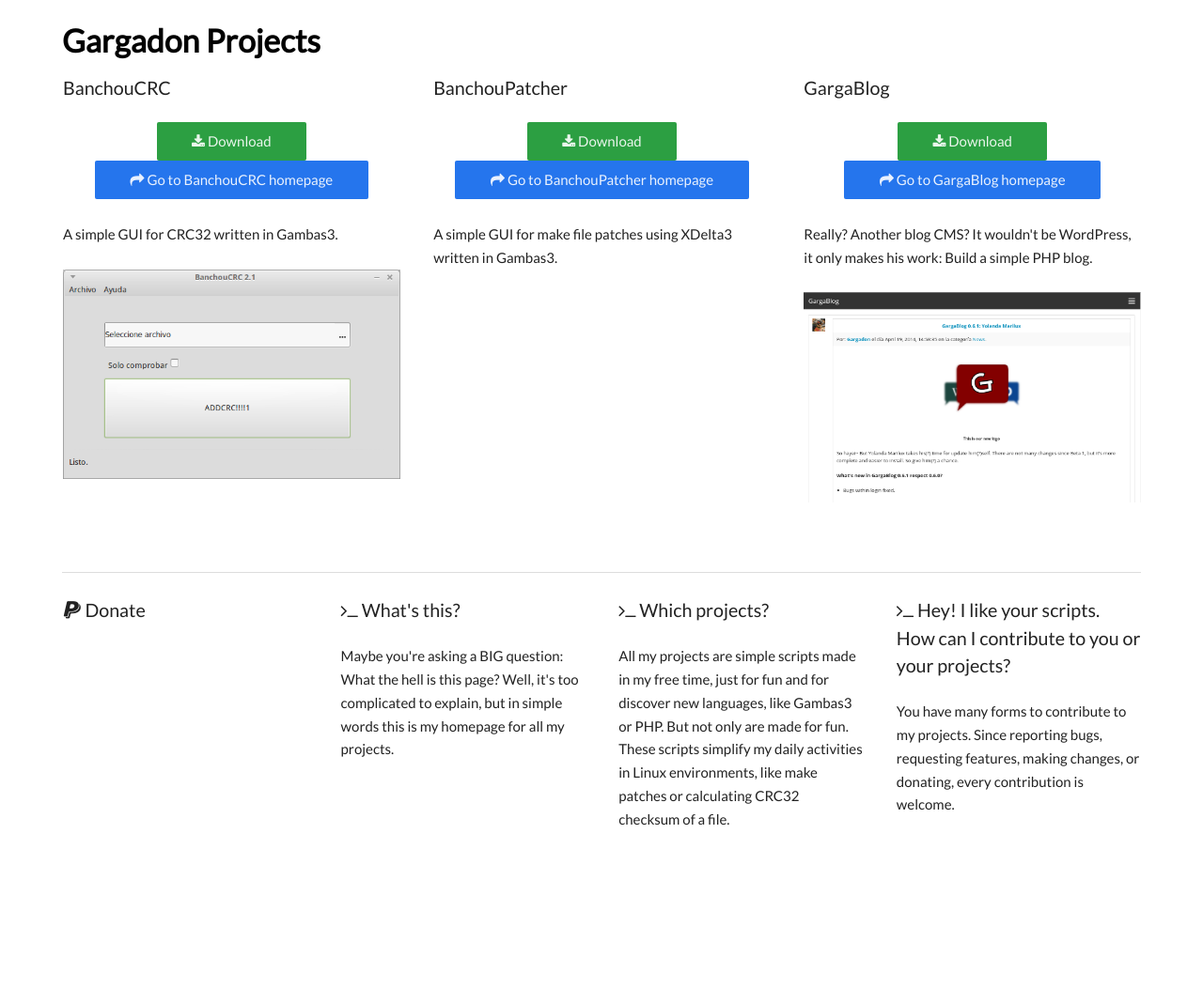
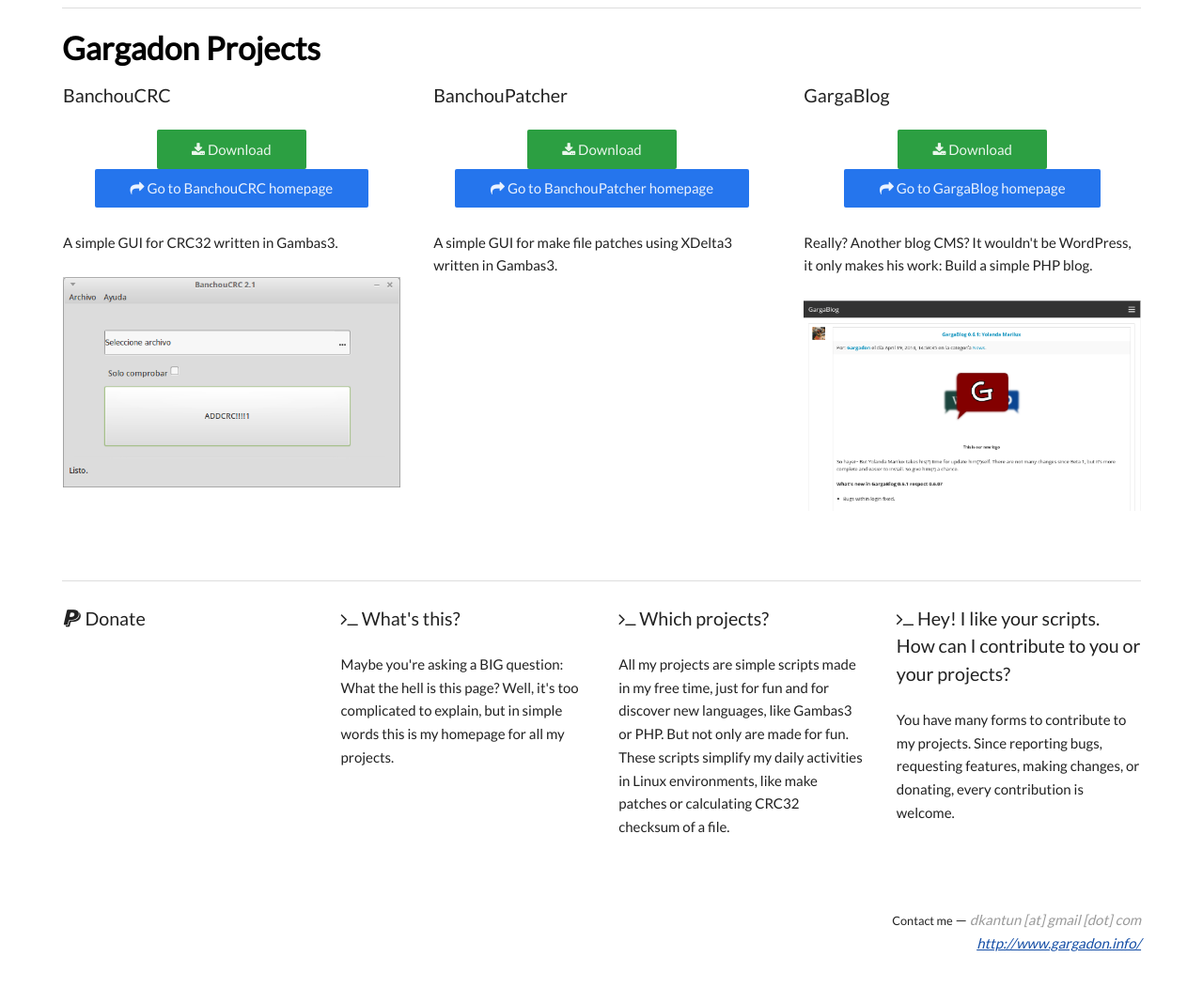
Before and after one commit to Gargadon/Gargadon.github.io, a plain HTML site: page index.html in a window 1280 px wide. Shown: the whole page at 94% size. Before the commit the page ends 983 px from the top, so only its background shows below. Drawn offline with nearby package versions, Linux system fonts and the light colour scheme.

Commit message:
Actualizando

```diff
--- a/index.html
+++ b/index.html
@@ -14,10 +14,10 @@
     <script src="js/kube.min.js"></script>
 
 </head>
-<body>
+<body class="color-black-pastel">
     <div class="units-row">
     <div class="unit-centered unit-90">
-	<br />
+	<hr />
 	<h1>Gargadon Projects</h1>
 	<ul class="blocks-3">
 		<li>
@@ -42,7 +42,7 @@
 		</li>
 	</ul>
 <hr />
-	<ul class="blocks-4">
+	<ul class="blocks-4 blocks-mobile-50">
 	<li>
 		<p class="lead"><i class="fa fa-paypal"></i> Donate</p>
 
@@ -60,6 +60,8 @@
 		<p>You have many forms to contribute to my projects. Since reporting bugs, requesting features, making changes, or donating, every contribution is welcome.</p>
 	</li>
 	</ul>
+	<p class="text-right"><small>Contact me</small> &mdash; <cite>dkantun [at] gmail [dot] com</cite><br />
+	<cite><a href="http://www.gargadon.info/">http://www.gargadon.info/</a></cite></p>
 	</div>
 	</div>
 </body>
```
